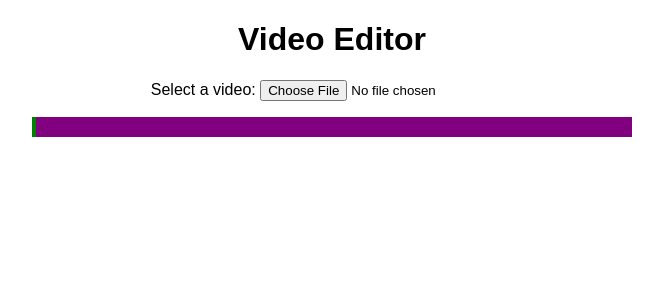
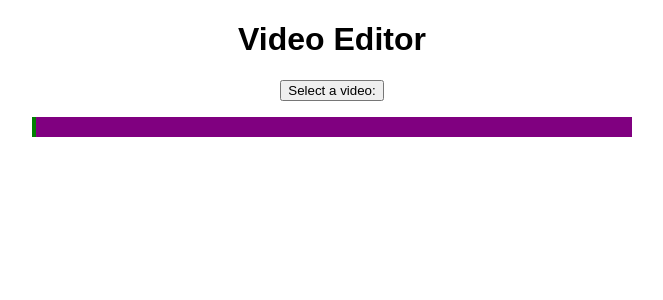
Before and after one commit to milafilip/video-editor, a React (Create React App) app: page / in a window 1280 px wide. Shown: the top 300 px of the page, without its empty margins (308-971 px from the left). Built offline with nearby package versions, Linux system fonts and the light colour scheme.

Commit message:
feat: adding file handle support

```diff
--- a/src/App.js
+++ b/src/App.js
@@ -1,4 +1,6 @@
 import { useCallback, useRef } from "react";
+import { get, set } from 'idb-keyval';
+
 import "./styles.css";
 
 let isLoading = false;
@@ -49,6 +51,7 @@ export default function App() {
   const cursorDivRef = useRef();
 
   const onMouseMove = useCallback((e) => {
+
     const video = document.querySelector("#video");
     if (isLoading || !video.duration) {
       return;
@@ -61,55 +64,36 @@ export default function App() {
     video.currentTime = video.duration * percentage;
   }, []);
 
+  const handleFileOpen = async () => {
+    try {
+      const file = await get('file');
+      if (file) {
+        return await extractFrame(file);
+      }
+      const [fileHandle] = await window.showOpenFilePicker();
+      const actualFile = await fileHandle.getFile();
+      await set('file', actualFile);
+      await extractFrame(actualFile);
+    } catch (e) {}
+  }
+
   return (
     <div className="App">
       <h1>Video Editor</h1>
-      <p>
+      <button onClick={handleFileOpen}>
         Select a video:{" "}
-        <input
-          type="file"
-          onChange={(e) => {
-            if (!e.target.files[0]) {
-              return;
-            }
-            extractFrame(e.target.files[0]).then();
-          }}
-        />
-      </p>
+      </button>
       <p>
         <div>
-          <div
-            ref={cursorDivRef}
-            style={{
-              display: "inline-block",
-              width: 4,
-              height: 20,
-              backgroundColor: "green",
-              position: "absolute"
-            }}
-          />
-          <div
-            style={{
-              display: "inline-block",
-              width: 600,
-              height: 20,
-              backgroundColor: "purple"
-            }}
-            onMouseMove={onMouseMove}
-          ></div>
+          <div ref={cursorDivRef} style={{ display: "inline-block", width: 4, height: 20, backgroundColor: "green", position: "absolute"}} />
+          <div style={{ display: "inline-block", width: 600, height: 20, backgroundColor: "purple"}} onMouseMove={onMouseMove} />
         </div>
       </p>
       <p>
         <canvas id="canvas" width="600" height="400" />
       </p>
       <p>
-        <video
-          width="600"
-          height="400"
-          id="video"
-          controls
-          style={{ display: "none" }}
-        >
+        <video width="600" height="400" id="video" controls style={{ display: "none" }}>
           <source id="source" />
         </video>
       </p>
```
